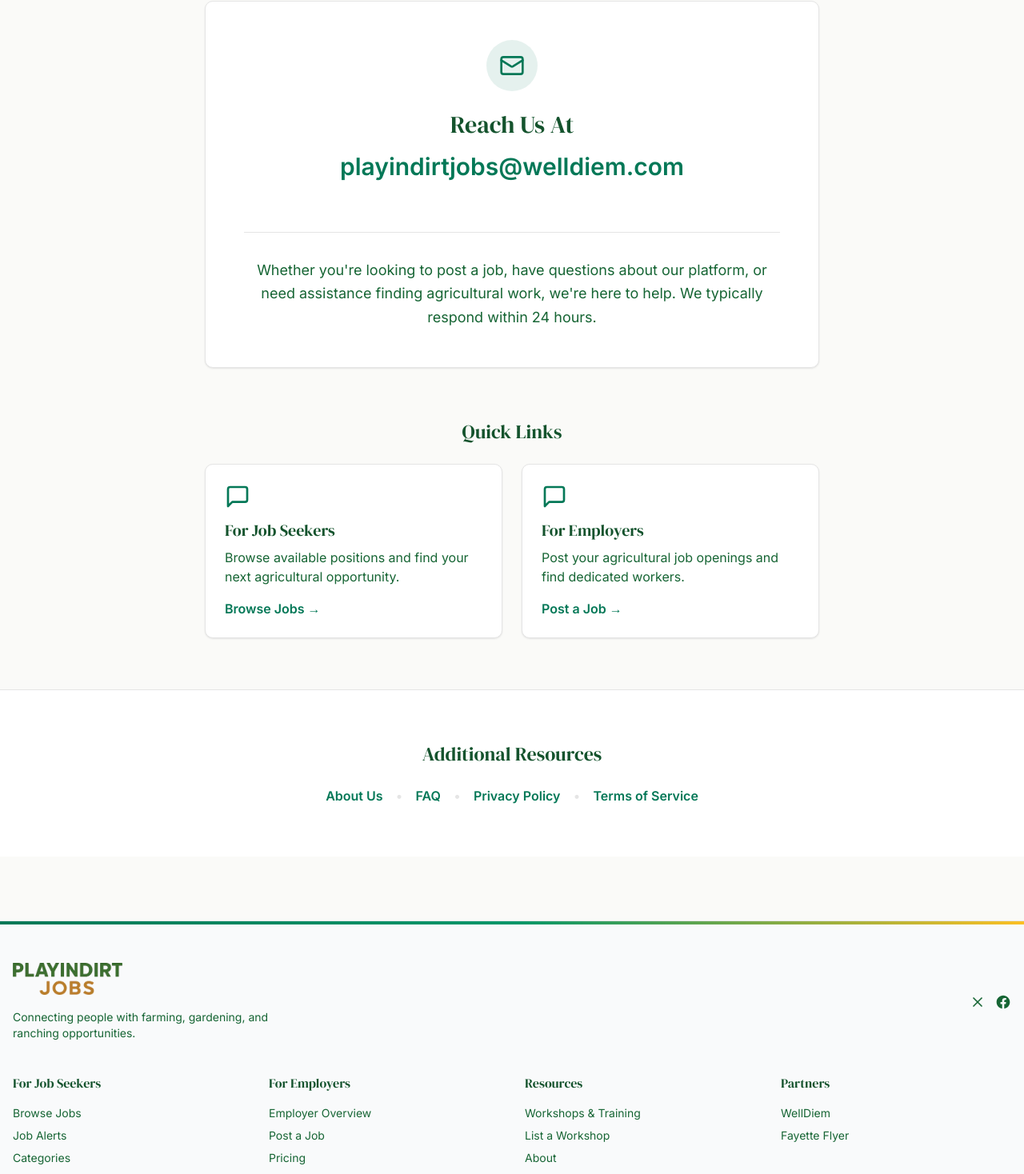
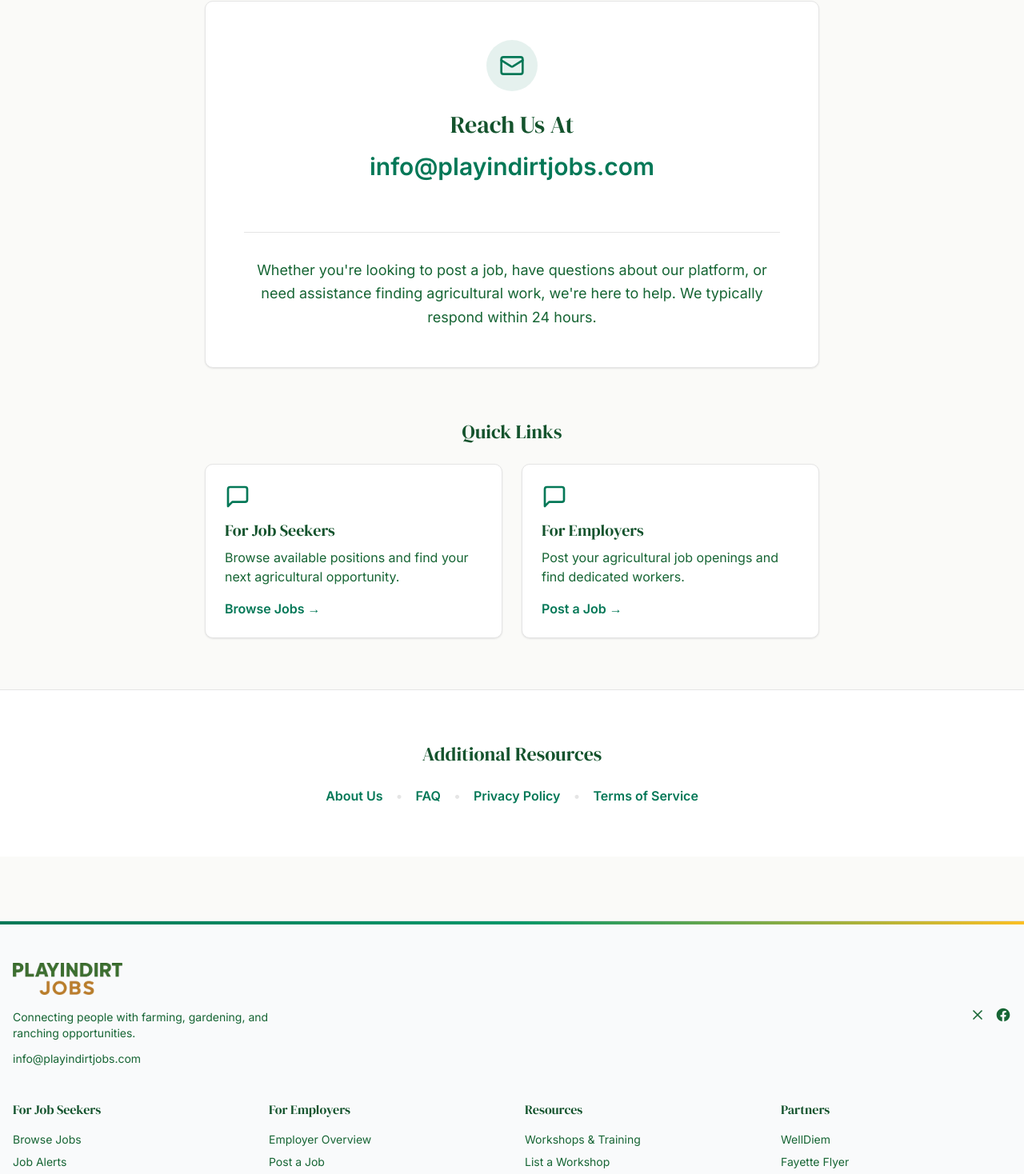
Before and after one commit to stroudcr/playindirtjobs, a Next.js app: page /contact in a window 1280 px wide. Shown: the part 433-1901 px from the top of the page at 80% size. Built offline with nearby package versions, Linux system fonts and the light colour scheme; no server answers.

Commit message:
Use info@playindirtjobs.com as public contact address

```diff
--- a/app/contact/page.tsx
+++ b/app/contact/page.tsx
@@ -47,10 +47,10 @@ export default function ContactPage() {
             </h2>
 
             <a
-              href="mailto:playindirtjobs@welldiem.com"
-              className="text-2xl md:text-3xl text-primary hover:text-primary-dark transition-colors font-semibold inline-block mb-8"
+              href="mailto:info@playindirtjobs.com"
+              className="text-xl sm:text-2xl md:text-3xl break-all text-primary hover:text-primary-dark transition-colors font-semibold inline-block mb-8"
             >
-              playindirtjobs@welldiem.com
+              info@playindirtjobs.com
             </a>
 
             <div className="border-t border-border pt-8 mt-8">
--- a/app/faq/page.tsx
+++ b/app/faq/page.tsx
@@ -119,7 +119,7 @@ export default function FAQPage() {
         <div className="mt-12 bg-primary/10 border border-primary/20 rounded-lg p-8 text-center">
           <h2 className="text-2xl font-display text-forest mb-4">Still have questions?</h2>
           <p className="text-forest-light mb-6">Contact us and we&apos;ll be happy to help.</p>
-          <a href="mailto:playindirtjobs@welldiem.com" className="btn btn-primary">
+          <a href="mailto:info@playindirtjobs.com" className="btn btn-primary">
             Contact Support
           </a>
         </div>
--- a/app/layout.tsx
+++ b/app/layout.tsx
@@ -91,7 +91,7 @@ export default function RootLayout({
     "contactPoint": {
       "@type": "ContactPoint",
       "contactType": "Customer Service",
-      "email": "playindirtjobs@welldiem.com"
+      "email": "info@playindirtjobs.com"
     },
   };
 
--- a/app/press/page.tsx
+++ b/app/press/page.tsx
@@ -237,10 +237,10 @@ export default function PressPage() {
                   For interviews, press releases, partnership opportunities, or general media questions, please contact:
                 </p>
                 <a
-                  href="mailto:playindirtjobs@welldiem.com"
+                  href="mailto:info@playindirtjobs.com"
                   className="text-primary hover:text-primary-dark font-semibold text-lg"
                 >
-                  playindirtjobs@welldiem.com
+                  info@playindirtjobs.com
                 </a>
                 <p className="text-sm text-forest-light mt-4">
                   We typically respond to media inquiries within 24-48 hours.
--- a/app/privacy/page.tsx
+++ b/app/privacy/page.tsx
@@ -262,7 +262,7 @@ export default function PrivacyPage() {
                 To exercise your California privacy rights, please contact us at:
               </p>
               <p className="text-forest-light mb-4">
-                <strong>Email:</strong> <a href="mailto:playindirtjobs@welldiem.com" className="text-primary hover:underline">playindirtjobs@welldiem.com</a><br />
+                <strong>Email:</strong> <a href="mailto:info@playindirtjobs.com" className="text-primary hover:underline">info@playindirtjobs.com</a><br />
                 <strong>Subject Line:</strong> &ldquo;CCPA Privacy Request&rdquo;
               </p>
               <p className="text-forest-light mb-4">
@@ -315,14 +315,14 @@ export default function PrivacyPage() {
                 <li>Right to withdraw consent</li>
               </ul>
               <p className="text-forest-light mb-4">
-                To exercise these rights, please contact us at playindirtjobs@welldiem.com. You also have the right to lodge a complaint with a supervisory authority.
+                To exercise these rights, please contact us at info@playindirtjobs.com. You also have the right to lodge a complaint with a supervisory authority.
               </p>
             </section>
 
             <section id="children" className="mb-8">
               <h2 className="text-2xl font-bold text-forest mb-4">12. Children&rsquo;s Privacy</h2>
               <p className="text-forest-light mb-4">
-                Our services are not directed to individuals under the age of 18, and we do not knowingly collect personal information from children under 13 (or 16 in certain jurisdictions). If you believe we have collected information from a child, please contact us immediately at playindirtjobs@welldiem.com, and we will delete it.
+                Our services are not directed to individuals under the age of 18, and we do not knowingly collect personal information from children under 13 (or 16 in certain jurisdictions). If you believe we have collected information from a child, please contact us immediately at info@playindirtjobs.com, and we will delete it.
               </p>
             </section>
 
@@ -365,7 +365,7 @@ export default function PrivacyPage() {
                   <strong>Company:</strong> WellDiem Company LLC
                 </p>
                 <p className="text-forest-light mb-2">
-                  <strong>Email:</strong> <a href="mailto:playindirtjobs@welldiem.com" className="text-primary hover:underline">playindirtjobs@welldiem.com</a>
+                  <strong>Email:</strong> <a href="mailto:info@playindirtjobs.com" className="text-primary hover:underline">info@playindirtjobs.com</a>
                 </p>
                 <p className="text-forest-light mb-4">
                   <strong>Website:</strong> <Link href="/" className="text-primary hover:underline">https://playindirtjobs.com</Link>
--- a/app/terms/page.tsx
+++ b/app/terms/page.tsx
@@ -172,7 +172,7 @@ export default function TermsPage() {
                 <strong>Payment Processing:</strong> All payments are processed securely through Stripe, a third-party payment processor. We do not store your credit card information. By making a payment, you agree to Stripe&rsquo;s terms and conditions.
               </p>
               <p className="text-forest-light mb-4">
-                <strong>Refund Policy:</strong> Job posting fees are generally non-refundable once the posting goes live. If you experience technical issues preventing your listing from being published, please contact us at playindirtjobs@welldiem.com within 48 hours.
+                <strong>Refund Policy:</strong> Job posting fees are generally non-refundable once the posting goes live. If you experience technical issues preventing your listing from being published, please contact us at info@playindirtjobs.com within 48 hours.
               </p>
               <p className="text-forest-light mb-4">
                 <strong>Pricing Changes:</strong> We reserve the right to modify our pricing at any time. Changes will not affect existing active postings.
@@ -247,7 +247,7 @@ export default function TermsPage() {
             <section id="dispute" className="mb-8">
               <h2 className="text-2xl font-bold text-forest mb-4">12. Dispute Resolution</h2>
               <p className="text-forest-light mb-4">
-                <strong>Informal Resolution:</strong> Before filing a claim, you agree to contact us at playindirtjobs@welldiem.com to attempt to resolve the dispute informally. We will attempt to resolve the dispute within 60 days.
+                <strong>Informal Resolution:</strong> Before filing a claim, you agree to contact us at info@playindirtjobs.com to attempt to resolve the dispute informally. We will attempt to resolve the dispute within 60 days.
               </p>
               <p className="text-forest-light mb-4">
                 <strong>Arbitration Agreement:</strong> If we cannot resolve the dispute informally, you agree that any dispute arising out of or relating to these Terms or the Service shall be resolved through binding arbitration in accordance with the Commercial Arbitration Rules of the American Arbitration Association, rather than in court.
@@ -316,7 +316,7 @@ export default function TermsPage() {
                   <strong>Company:</strong> WellDiem Company LLC
                 </p>
                 <p className="text-forest-light mb-2">
-                  <strong>Email:</strong> <a href="mailto:playindirtjobs@welldiem.com" className="text-primary hover:underline">playindirtjobs@welldiem.com</a>
+                  <strong>Email:</strong> <a href="mailto:info@playindirtjobs.com" className="text-primary hover:underline">info@playindirtjobs.com</a>
                 </p>
                 <p className="text-forest-light">
                   <strong>Website:</strong> <Link href="/" className="text-primary hover:underline">https://playindirtjobs.com</Link>
--- a/components/Footer.tsx
+++ b/components/Footer.tsx
@@ -28,6 +28,12 @@ export function Footer() {
             <p className="text-sm text-forest-light max-w-xs">
               Connecting people with farming, gardening, and ranching opportunities.
             </p>
+            <a
+              href="mailto:info@playindirtjobs.com"
+              className="inline-block mt-3 text-sm text-forest-light hover:text-primary transition-colors"
+            >
+              info@playindirtjobs.com
+            </a>
           </div>
           <div className="flex gap-3">
             <a
--- a/lib/press-releases.ts
+++ b/lib/press-releases.ts
@@ -25,7 +25,7 @@ export const pressReleases: PressRelease[] = [
     contact: {
       name: "Chad Stroud",
       title: "Founder",
-      email: "playindirtjobs@welldiem.com",
+      email: "info@playindirtjobs.com",
       website: "www.playindirtjobs.com"
     },
     content: `
```
